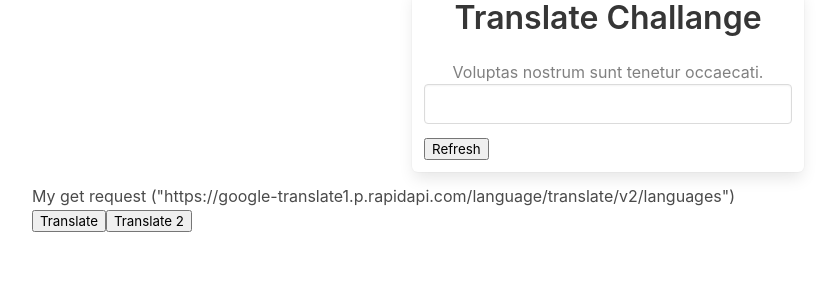
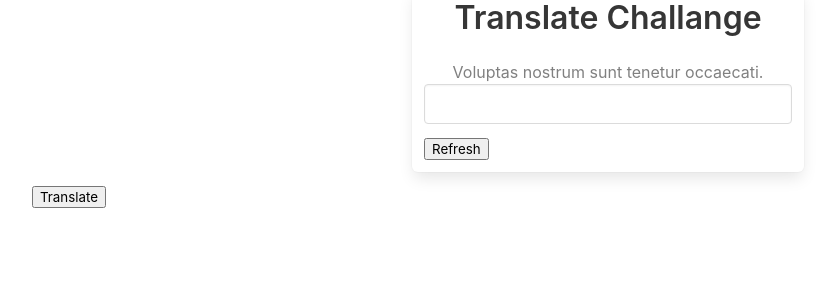
Before and after one commit to tomasbutkevicius/translator-game, an Angular app: page / in a window 1280 px wide. Shown: the top 300 px of the page, without its empty margins (32-868 px from the left). Built offline with nearby package versions, Linux system fonts and the light colour scheme.

Commit message:
translates to console typedText

```diff
--- a/src/app/app.component.html
+++ b/src/app/app.component.html
@@ -21,12 +21,7 @@
 
   </div>
 
- <h2>
-   My get request ("https://google-translate1.p.rapidapi.com/language/translate/v2/languages")
- </h2>
-
  <button id="translatebtn" (click)="send()">Translate</button>
- <button id="translatebtn" (click)="sendTwo()">Translate 2</button>
  <!-- <table>
    <tr>
      <th>Id</th>
--- a/src/app/app.component.ts
+++ b/src/app/app.component.ts
@@ -13,7 +13,7 @@ import { GoogleObj } from './models/solution';
 })
 export class AppComponent implements OnInit {
   private translateBtn: any;
-  constructor(private google: GoogletranslateService){};
+  constructor(){};
 
   listLanguages: Languages[];
 
@@ -26,34 +26,37 @@ export class AppComponent implements OnInit {
     this.translateBtn = document.getElementById('translatebtn');
   }
 
-  send() {
-    const googleObj: GoogleObj = {
-        q: ['hello'],
-        target: 'es'
-     };
+//        NOT WORKING API
 
-      this.translateBtn.disabled = true;
+  // sendTwo() {
+  //   const googleObj: GoogleObj = {
+  //       q: ['hello'],
+  //       target: 'es'
+  //    };
 
-      this.google.translate(googleObj).subscribe(
-          (res: any) => {
-          this.translateBtn.disabled = false;
-          console.log(res.data.translations[0].translatedText)
-          },
-          err => {
-            console.log(err);
-          }
-        );
-    }
+  //     this.translateBtn.disabled = true;
 
-    sendTwo(){
-      var data = "source=en&q=Hello%2C%20world!&target=es";
+  //     this.google.translate(googleObj).subscribe(
+  //         (res: any) => {
+  //         this.translateBtn.disabled = false;
+  //         console.log(res.data.translations[0].translatedText)
+  //         },
+  //         err => {
+  //           console.log(err);
+  //         }
+  //       );
+  //   }
 
+
+//         WORKING API
+    send(){
+      var data = "source=en&q=";
+      data += this.typedText + "!&target=es";
       var xhr = new XMLHttpRequest();
       xhr.withCredentials = true;
 
       xhr.addEventListener("readystatechange", function () {
         if (this.readyState === this.DONE) {
-          //YAS THIS WORKS
           console.log(this.responseText);
         }
       });
@@ -63,7 +66,6 @@ export class AppComponent implements OnInit {
       xhr.setRequestHeader("x-rapidapi-key", "e65f15be4dmshce0042b5b438a1cp1fc179jsnf947a075aee4");
       // xhr.setRequestHeader("accept-encoding", "application/gzip");
       xhr.setRequestHeader("content-type", "application/x-www-form-urlencoded");
-
       xhr.send(data);
     }
 
```
